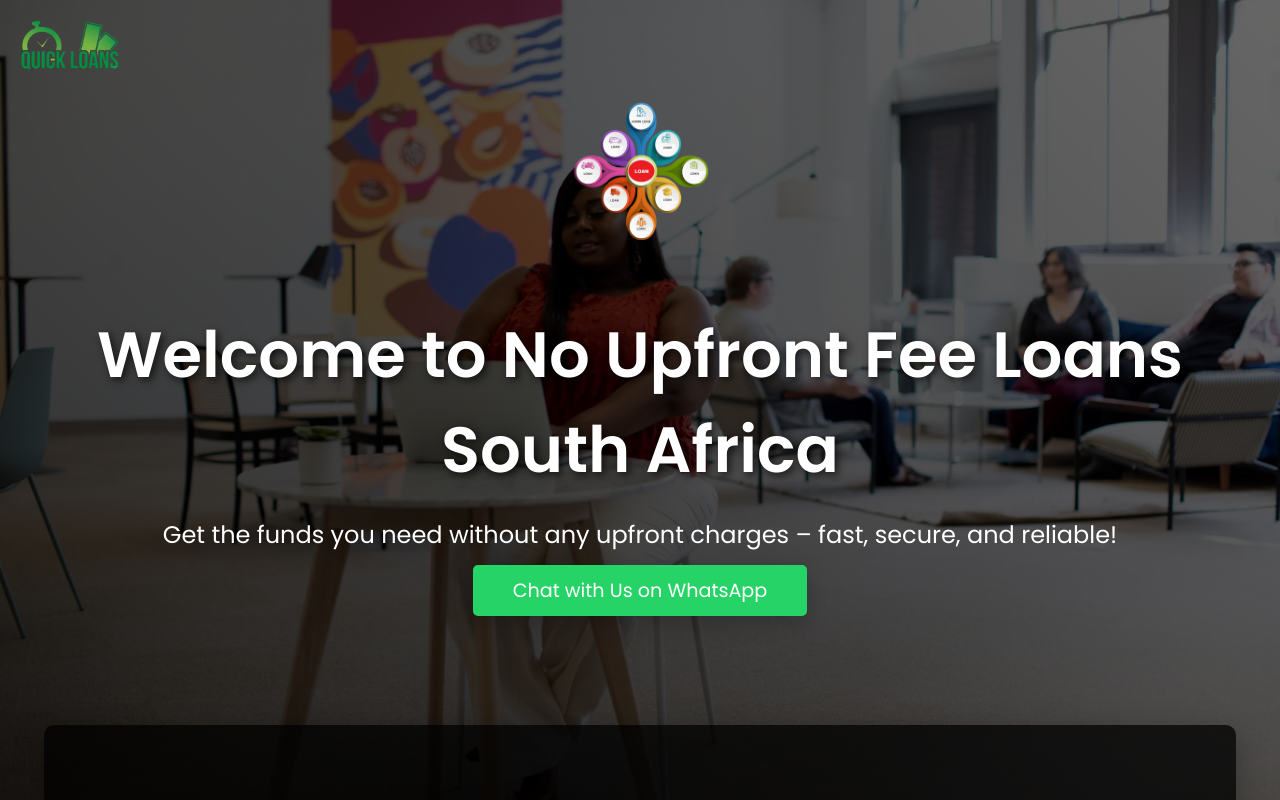
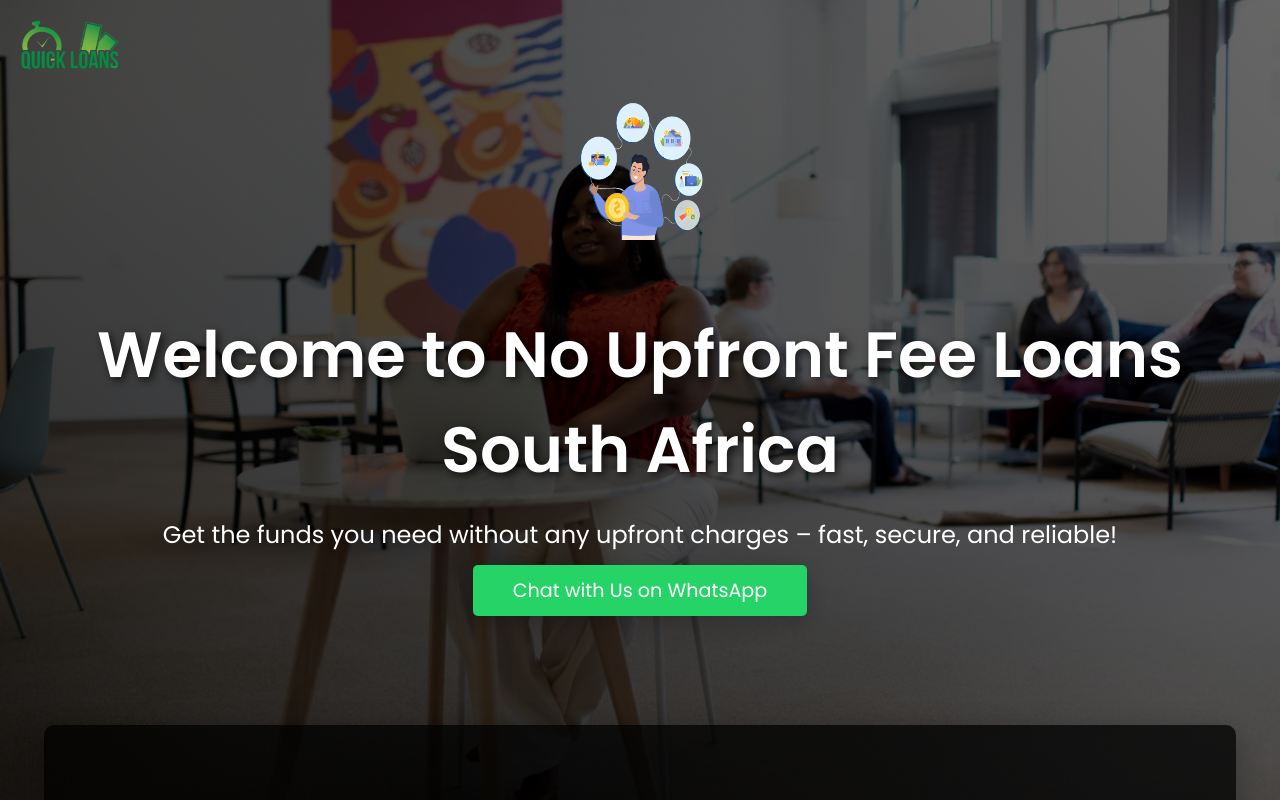
Before and after one commit to quickfin/freeloan, a plain HTML site: page index.html in a window 1280 px wide. Drawn offline with Linux system fonts and the light colour scheme.

Commit message:
Update index.html

```diff
--- a/index.html
+++ b/index.html
@@ -286,7 +286,7 @@
 
   <!-- Branding Section (Space for Branding Image) -->
   <section class="branding container">
-    <img src="Image/Personal-Loan-removebg-preview.png" alt="Branding Image" />
+    <img src="Image/fa9b59cd-68f7-4444-950b-de8ba9f519e5_removalai_preview.png" alt="Branding Image" />
   </section>
 
   <!-- Hero Section -->
```
